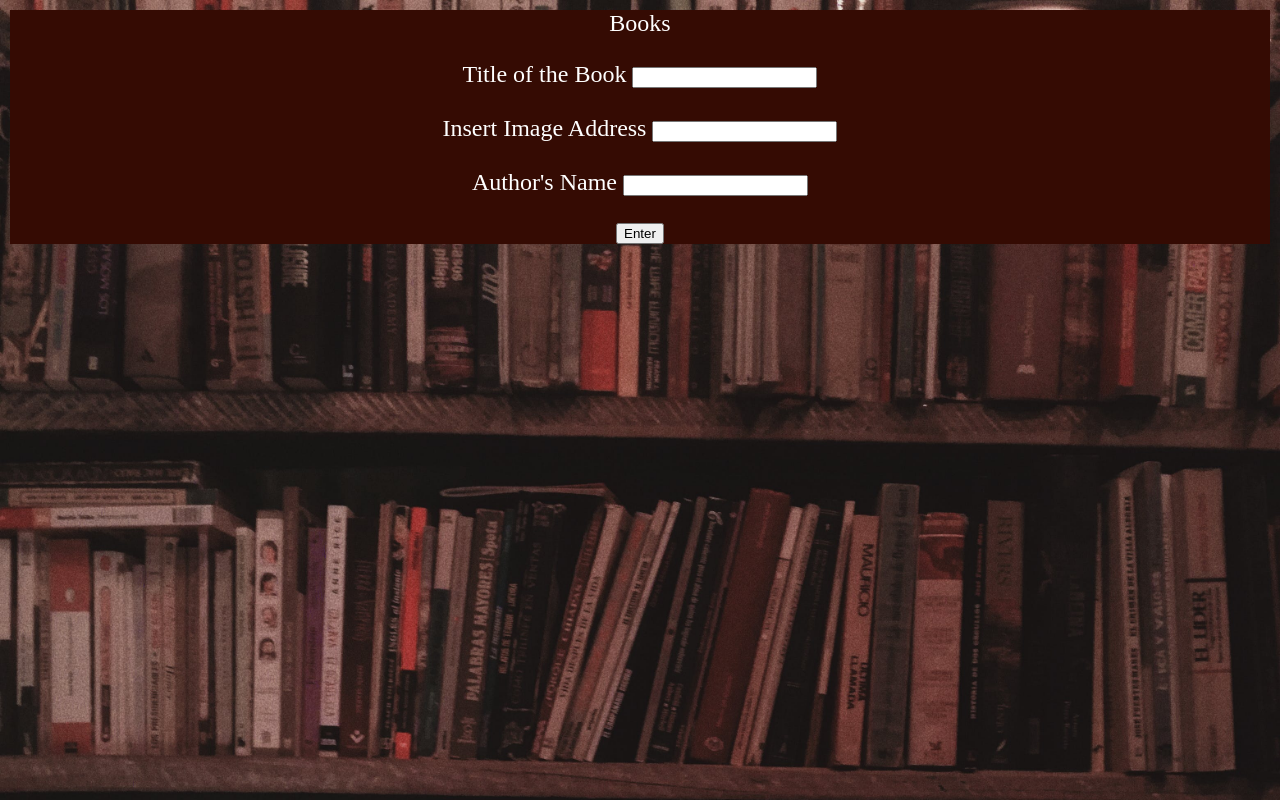
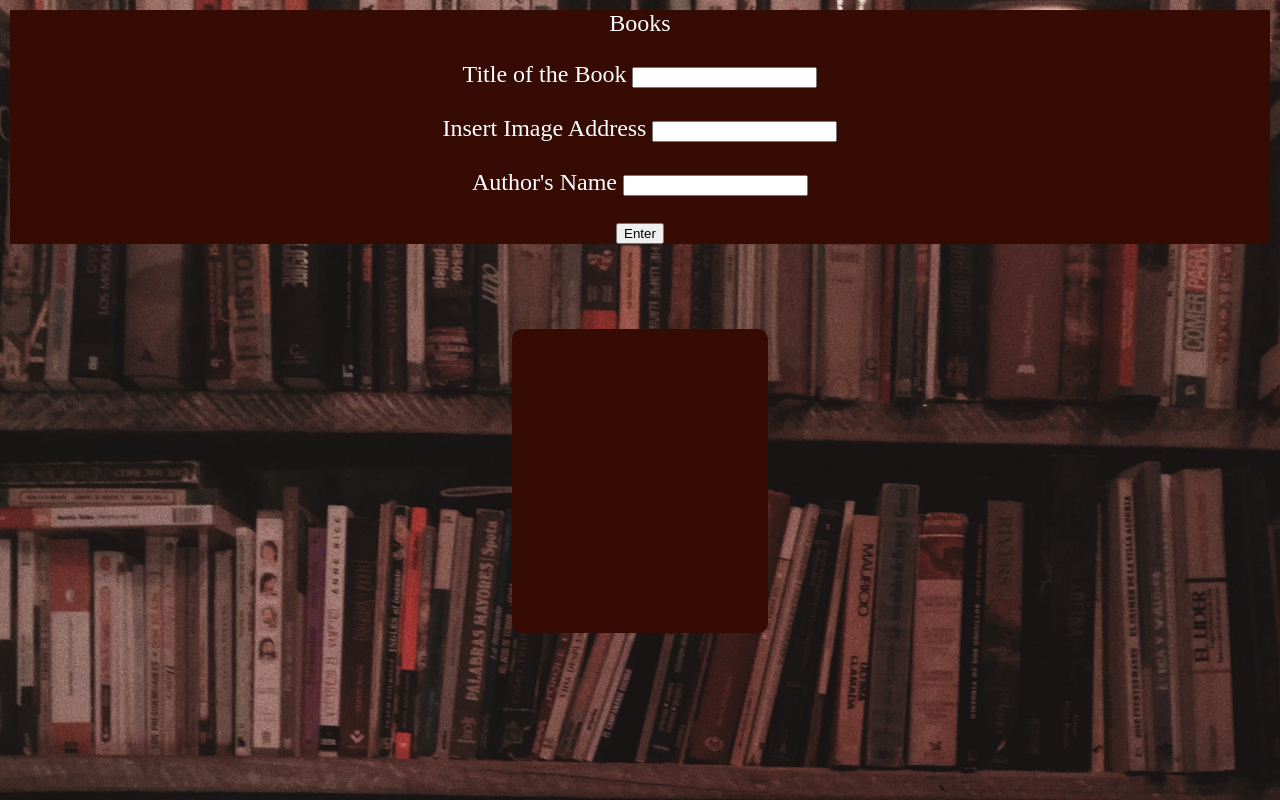
Before and after one commit to staten-island-tech/dom-manipulation-project-KatieT12, a plain HTML site: page 21st.html in a window 1280 px wide. Drawn offline with Linux system fonts and the light colour scheme; a web font is replaced by a local one.

Commit message:
why god why

```diff
--- a/style.css
+++ b/style.css
@@ -28,6 +28,8 @@ body
     background-color: rgb(53, 11, 3);
 }
 .card{
+    height: 38vh;
+    width: 20vw;
 display: flex;
 flex-direction: column;
 align-items: center;
```
